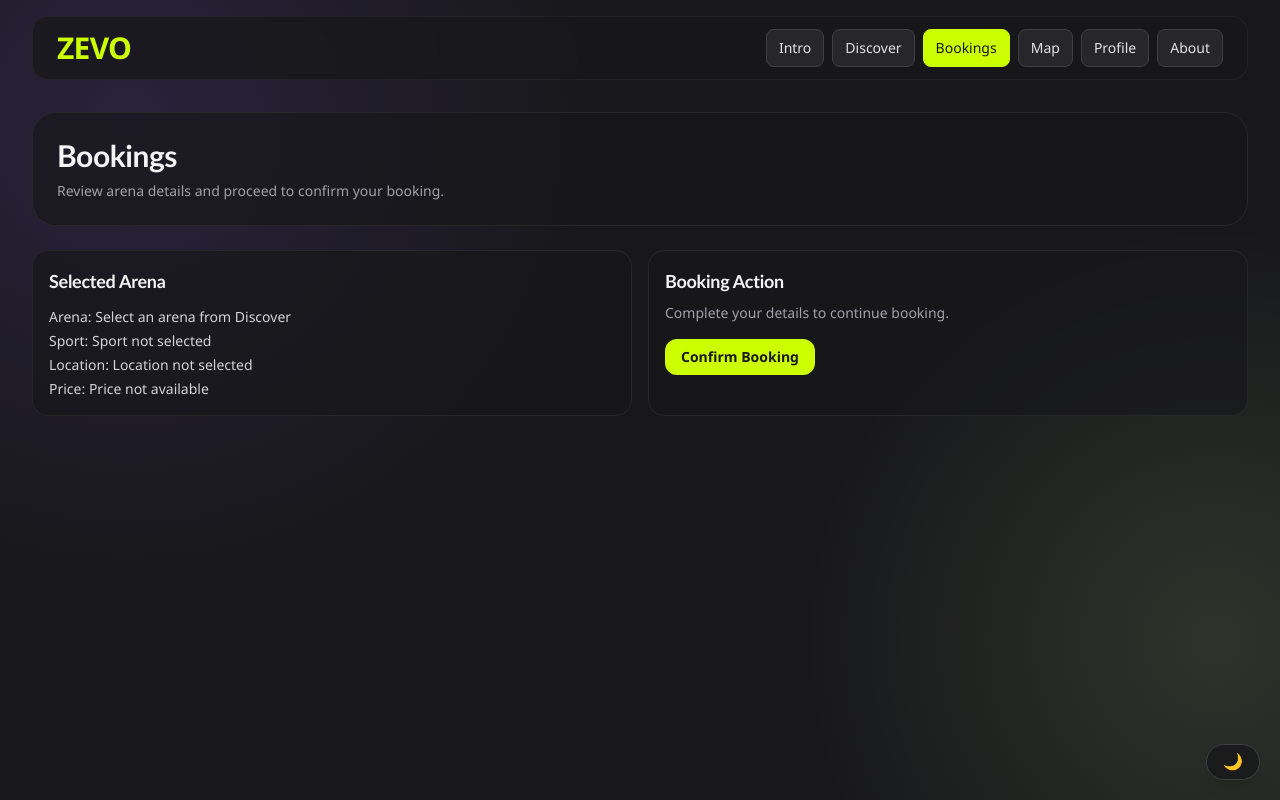
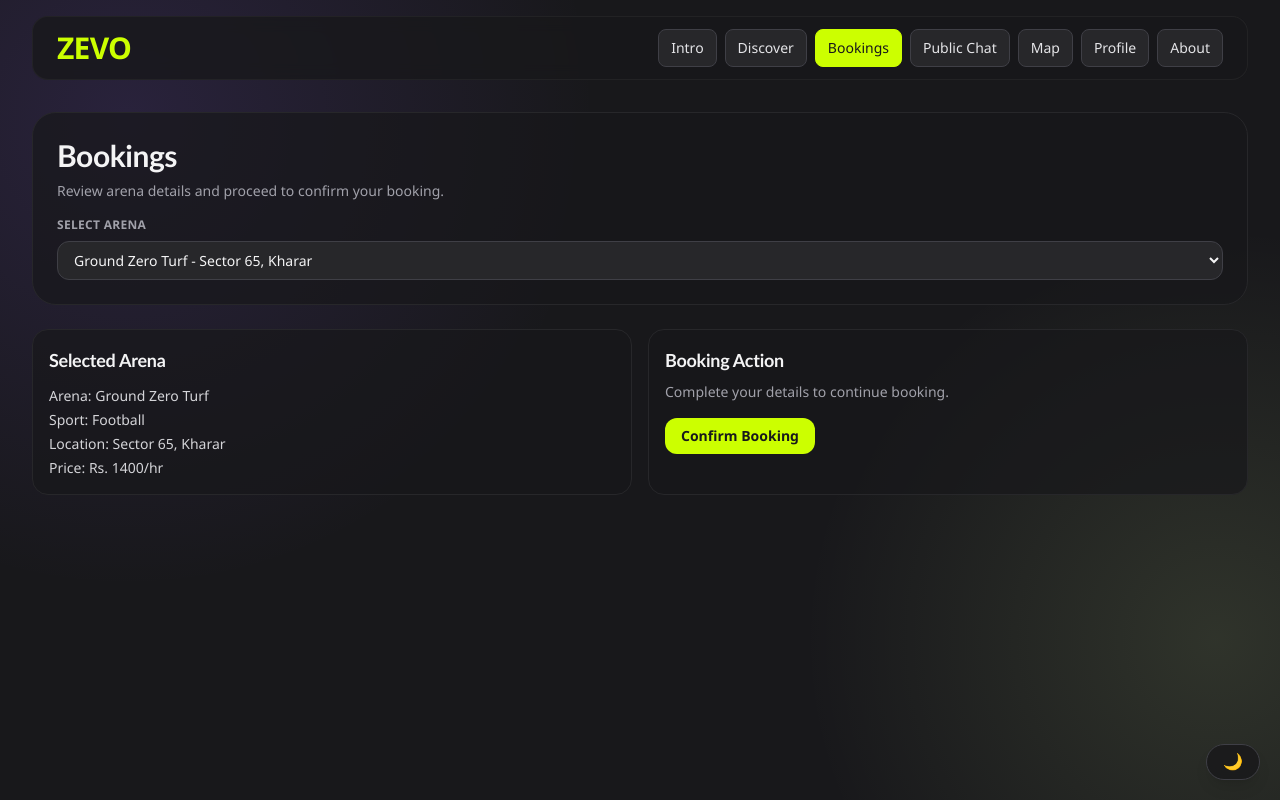
Before and after one commit to DivamRJ/ZEVO_app, a Next.js app: page /bookings in a window 1280 px wide. Built offline with nearby package versions, Linux system fonts and the light colour scheme.

Commit message:
added public chat feature

```diff
--- a/app/bookings/page.tsx
+++ b/app/bookings/page.tsx
@@ -5,19 +5,31 @@ import { useMemo, useState } from "react";
 import { useSearchParams } from "next/navigation";
 
 import { PageShell } from "@/components/zevo/page-shell";
+import { TURFS } from "@/lib/zevo-data";
 
 function BookingContent() {
   const params = useSearchParams();
   const [status, setStatus] = useState("Complete your details to continue booking.");
+  const [selectedArenaId, setSelectedArenaId] = useState<string>(() => {
+    const arenaFromQuery = params.get("arena");
+    if (!arenaFromQuery) return TURFS[0].id;
+    const matched = TURFS.find((arena) => arena.name.toLowerCase() === arenaFromQuery.toLowerCase());
+    return matched?.id ?? TURFS[0].id;
+  });
+
+  const selectedArena = useMemo(
+    () => TURFS.find((arena) => arena.id === selectedArenaId) ?? TURFS[0],
+    [selectedArenaId]
+  );
 
   const bookingInfo = useMemo(() => {
     return {
-      arena: params.get("arena") ?? "Select an arena from Discover",
-      sport: params.get("sport") ?? "Sport not selected",
-      location: params.get("location") ?? "Location not selected",
-      price: params.get("price") ?? "Price not available"
+      arena: selectedArena.name,
+      sport: selectedArena.format ?? selectedArena.sport,
+      location: selectedArena.location,
+      price: selectedArena.price
     };
-  }, [params]);
+  }, [selectedArena]);
 
   const confirmBooking = () => {
     setStatus("Booking request submitted. Arena host will confirm your slot shortly.");
@@ -28,6 +40,20 @@ function BookingContent() {
       <section className="mb-6 rounded-3xl border border-zinc-800 bg-zinc-900/70 p-6">
         <h1 className="text-3xl font-black">Bookings</h1>
         <p className="mt-2 text-sm text-zinc-400">Review arena details and proceed to confirm your booking.</p>
+        <div className="mt-4">
+          <label className="mb-2 block text-xs font-semibold uppercase tracking-wide text-zinc-400">Select Arena</label>
+          <select
+            value={selectedArenaId}
+            onChange={(event) => setSelectedArenaId(event.target.value)}
+            className="w-full rounded-xl border border-zinc-700 bg-zinc-800 px-3 py-2 text-sm text-zinc-100 outline-none focus:border-neon"
+          >
+            {TURFS.map((arena) => (
+              <option key={arena.id} value={arena.id}>
+                {arena.name} - {arena.location}
+              </option>
+            ))}
+          </select>
+        </div>
       </section>
 
       <section className="grid gap-4 lg:grid-cols-2">
--- a/components/zevo/site-nav.tsx
+++ b/components/zevo/site-nav.tsx
@@ -11,6 +11,7 @@ const baseLinks = [
   { href: "/", label: "Intro" },
   { href: "/discover", label: "Discover" },
   { href: "/bookings", label: "Bookings" },
+  { href: "/chat", label: "Public Chat" },
   { href: "/map", label: "Map" },
   { href: "/profile", label: "Profile" },
   { href: "/about", label: "About" }
@@ -32,9 +33,7 @@ export function SiteNav() {
     };
   }, []);
 
-  const links = hasProfile
-    ? [...baseLinks, { href: "/chat", label: "Public Chat" }, { href: "/group", label: "Group" }]
-    : baseLinks;
+  const links = hasProfile ? [...baseLinks, { href: "/group", label: "Group" }] : baseLinks;
 
   return (
     <header className="sticky top-3 z-50 mb-8 rounded-2xl border border-zinc-800/70 bg-zinc-900/80 px-4 py-3 backdrop-blur sm:px-6">
```
Also changed, not shown: 1 other file (tests, documents, lock files or other folders).
